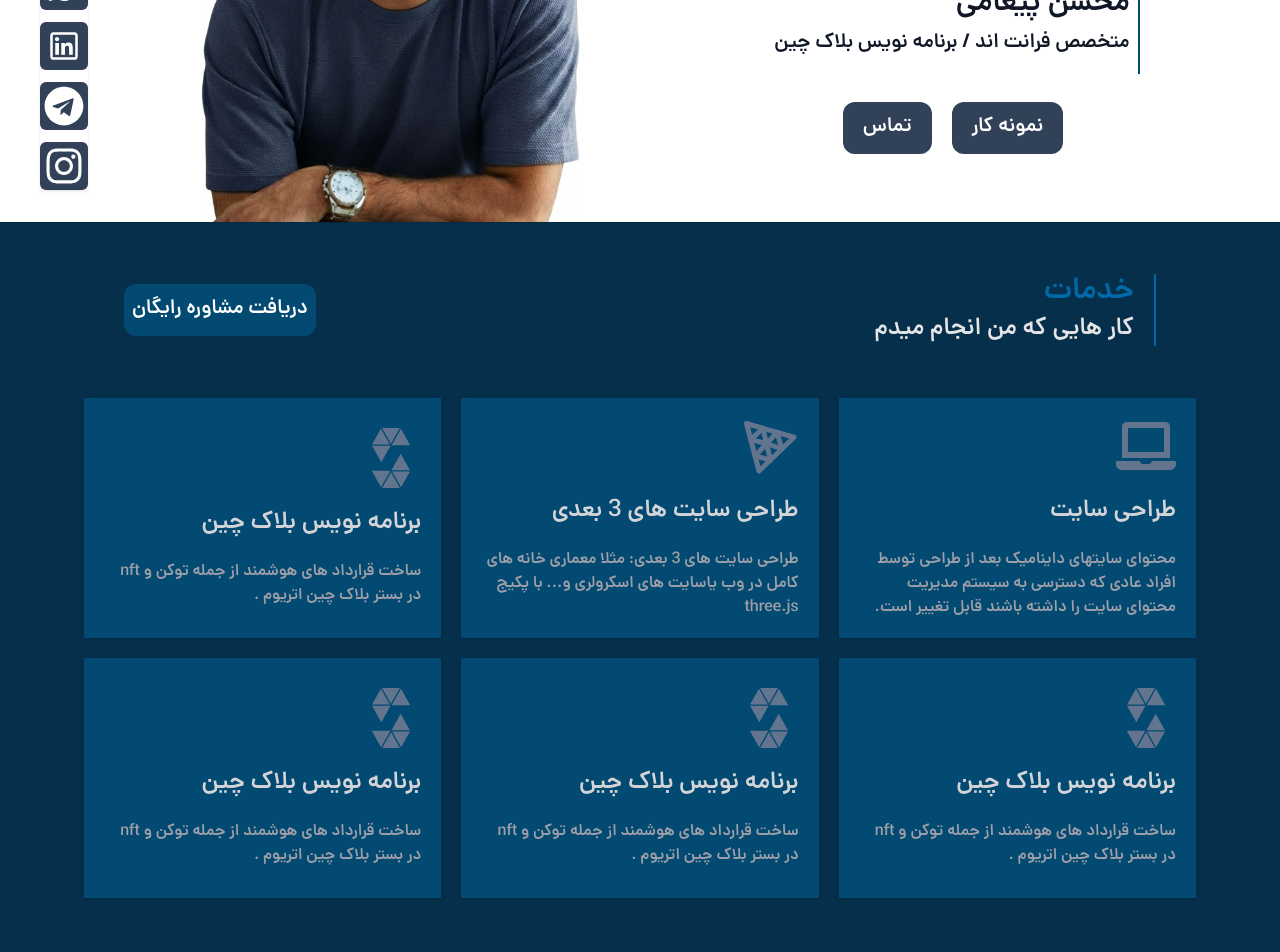
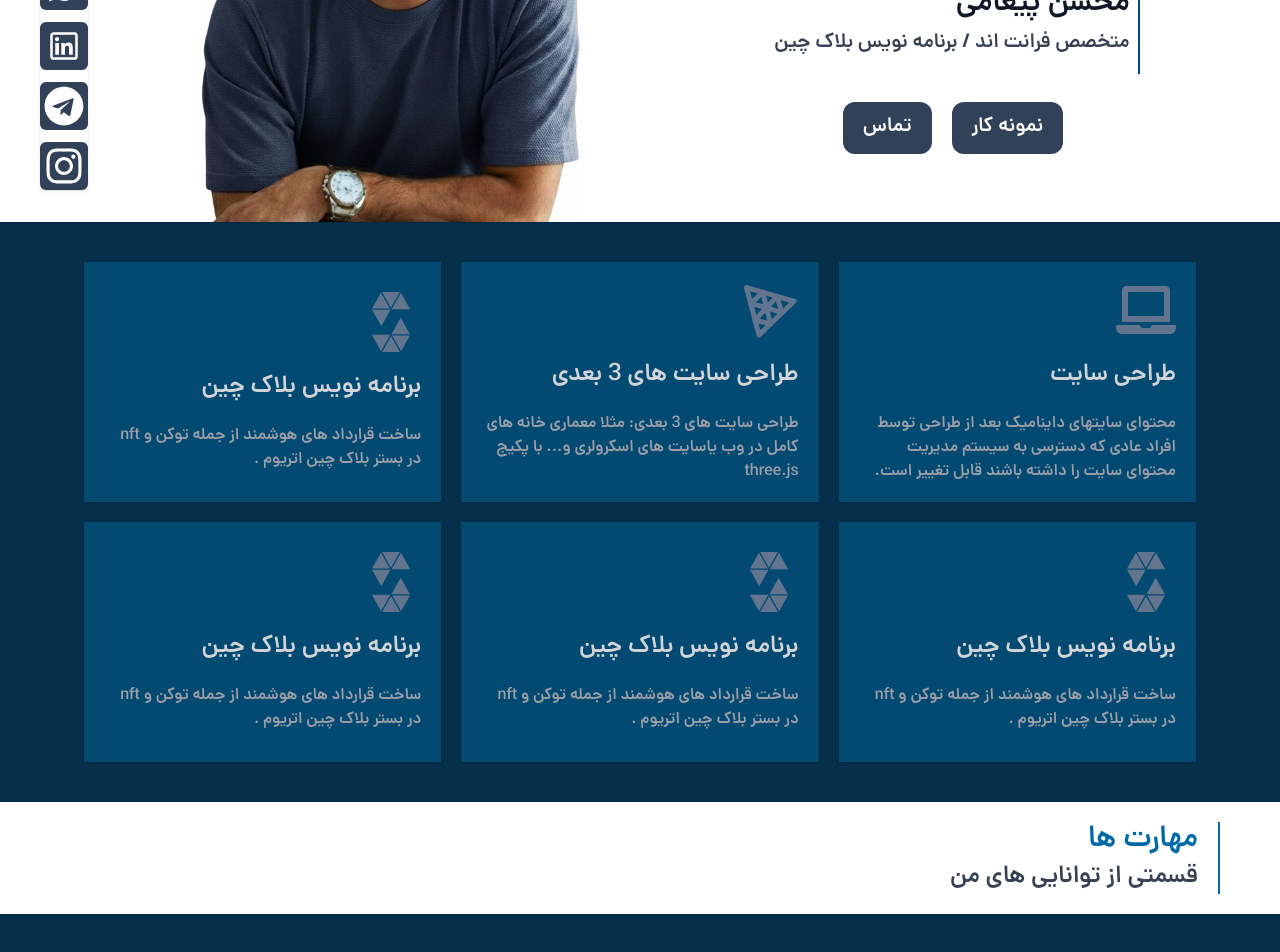
Before and after one commit to mohsenical/my-website, a React (Vite) app: page / in a window 1280 px wide. Shown: the part 498-1450 px from the top of the page. Built offline with nearby package versions, Linux system fonts and the light colour scheme.

Commit message:
start skill section

```diff
--- a/src/components/modules/HeaderSctionBody/HeaderSctionBody.jsx
+++ b/src/components/modules/HeaderSctionBody/HeaderSctionBody.jsx
@@ -5,7 +5,7 @@ function HeaderSctionBody({ title, desc, button, btnHref }) {
         <div className=" flex items-center justify-between px-2 md:px-15 py-5 my-8">
             <div className=" flex flex-col gap-y-0 md:gap-y-1 border-r-2 border-sky-700 dark:border-green-700 px-2 md:px-5">
                 <h2 className='text-xl lg:text-2xl xl:text-3xl text-sky-700 dark:text-green-700'> {title} </h2>
-                <h4 className='text-md lg:text-xl xl:text-2xl text-zinc-200 dark:text-gray-400'> {desc} </h4>
+                <h4 className='text-md lg:text-xl xl:text-2xl text-gray-700 dark:text-gray-400'> {desc} </h4>
             </div>
 
             {button ? (
--- a/src/components/template/HomeFeatuer/HeaderSection.jsx
+++ b/src/components/template/HomeFeatuer/HeaderSection.jsx
@@ -11,7 +11,7 @@ function HeaderSection() {
 
             <div className="space-y-2 px-2 py-4 border-r-2 border-r-sky-900 dark:border-r-green-700 lg:px-2">
               <h1 className='text-xl lg:text-2xl xl:text-3xl text-gray-900 dark:text-zinc-400'>محسن پیغامی</h1>
-              <h2 className='text-md lg:text-xl xl:text-xl text-gray-900 dark:text-zinc-400'>متخصص فرانت اند / برنامه نویس بلاک چین</h2>
+              <h2 className='text-md lg:text-xl xl:text-xl text-gray-700 dark:text-zinc-400'>متخصص فرانت اند / برنامه نویس بلاک چین</h2>
             </div>
 
             <div className="flex gap-5 mt-5  *:flex *:justify-center *:items-center ">
--- a/src/pages/Home.jsx
+++ b/src/pages/Home.jsx
@@ -15,9 +15,8 @@ function Home() {
             <HeaderSection />
             <SocialMedia />
 
-            <div className="w-[90%] mx-auto">
-                <div className="">
-                    <HeaderSctionBody title="خدمات" desc="کار هایی که من انجام میدم" button="دریافت مشاوره رایگان" btnHref="/" />
+            <div className="">
+                <div className="my-10 w-[90%] mx-auto">
 
                     <div className="grid grid-cols-1 md:grid-cols-2 lg:grid-cols-3 xl:grid-cols-3 items-center justify-evenly gap-5 mb-10 md:8 lg:mx-5 xl:3 ">
                         {
@@ -28,10 +27,14 @@ function Home() {
                             ))
                         }
                     </div>
+                </div>
 
-                    <ScrollTopBtn />
+                <div className="my-10 bg-white dark:bg-black w-full">
+                    <HeaderSctionBody title="مهارت ها" desc="قسمتی از توانایی های من" />
                 </div>
+
             </div>
+            <ScrollTopBtn />
         </>
     )
 }
```
